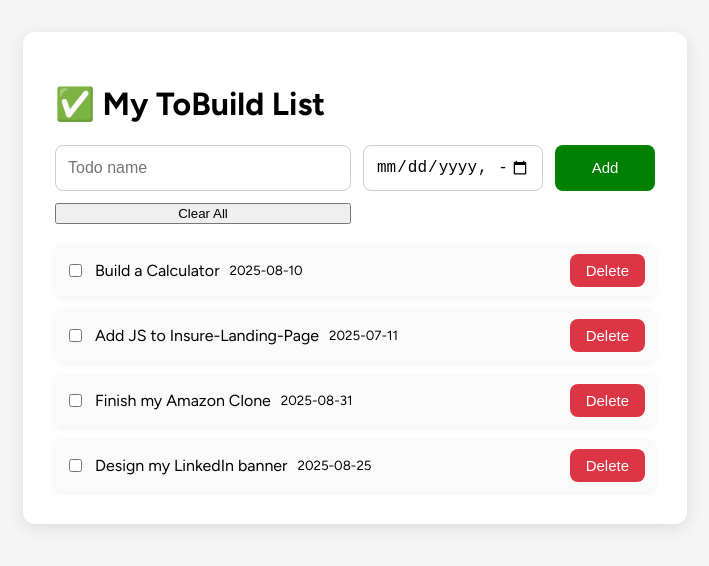
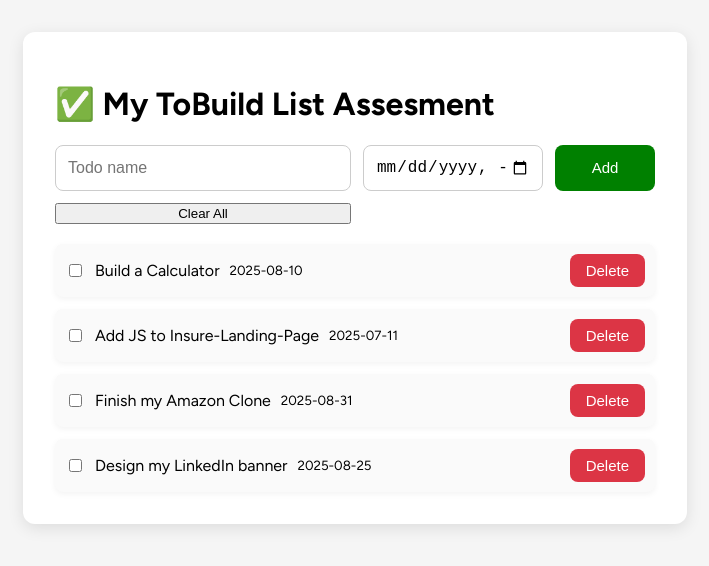
Before and after one commit to Anibe007/Tobuild, a plain HTML site: page index.html in a window 1280 px wide. Shown: the whole page, without its empty margins (285-994 px from the left). Drawn offline with Linux system fonts and the light colour scheme.

Commit message:
Update index.html

```diff
--- a/index.html
+++ b/index.html
@@ -12,7 +12,7 @@
 </head>
 <body>
   <div class="wrapper">
-    <h1>✅ My ToBuild List</h1>
+    <h1>✅ My ToBuild List Assesment</h1>
 
     <div class="todo-input-grid">
       <input class="js-name-input name-input" placeholder="Todo name">
```
